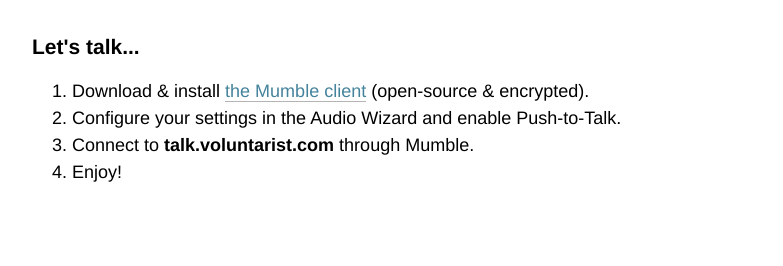
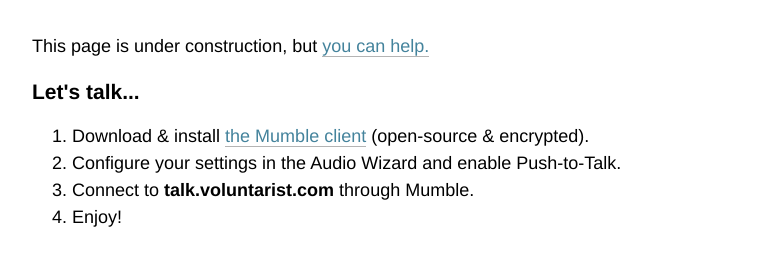
Before and after one commit to user9asduas09d/voluntary.github.io, a plain HTML site: page index.html in a window 1280 px wide. Shown: the part 198-464 px from the top of the page, without its empty margins (248-1031 px from the left). Drawn offline with Linux system fonts and the light colour scheme.

Commit message:
new link

```diff
--- a/index.html
+++ b/index.html
@@ -12,6 +12,7 @@
         <p class="subtitle">someone who wants to associate voluntarily</p>
     </div>
   <div id="content">
+   <p>This page is under construction, but <a href="https://github.com/voluntary/voluntary.github.io">you can help.</a></p>
     <h2 id="mumble">Let's talk...</h2>
       <ol>
         <li>Download & install <a href="http://mumble.sourceforge.net/">the Mumble client</a> (open-source & encrypted).</li>
```
